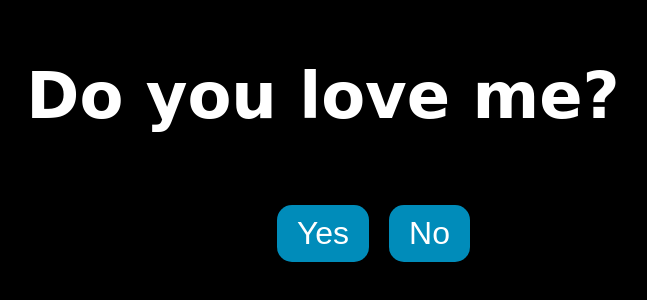
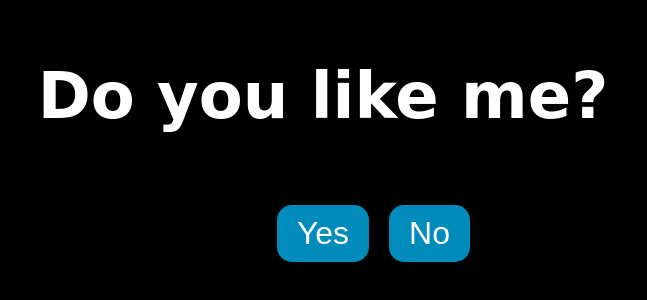
Before and after one commit to singhakash1411/akash_fake_proposal, a plain HTML site: page index.html in a window 1280 px wide. Shown: the part 256-556 px from the top of the page, without its empty margins (317-964 px from the left). Drawn offline with Linux system fonts and the light colour scheme.

Commit message:
Update index.html

```diff
--- a/index.html
+++ b/index.html
@@ -74,7 +74,7 @@
 </head>
 <body>
     <div class="container">
-        <h1>Do you love me?</h1>
+        <h1>Do you like me?</h1>
         <div class="buttons">
             <button id="yesBtn">Yes</button>
             <button id="noBtn">No</button>
```
